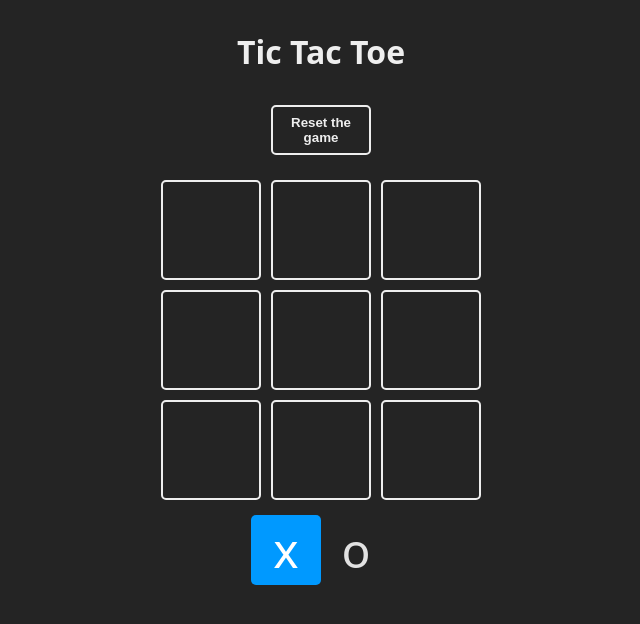
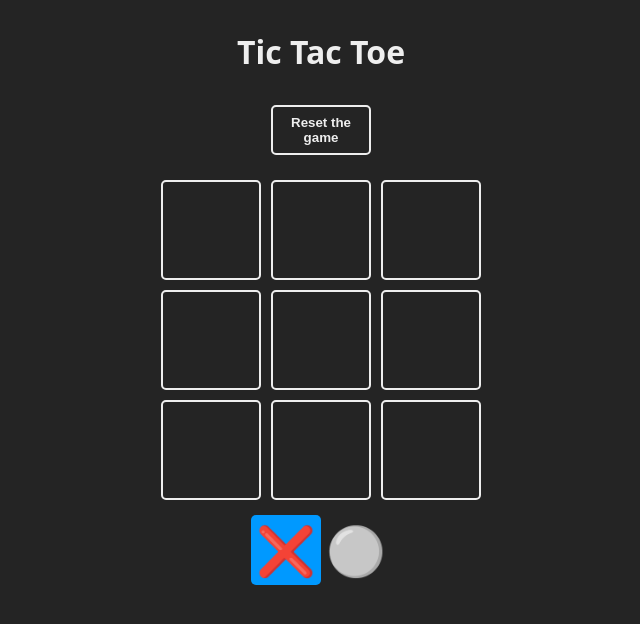
Before and after one commit to omar15hr/tic-tac-toe, a React (Vite) app: page / in a window 1280 px wide. Shown: the top 624 px of the page, without its empty margins (319-959 px from the left). Built offline with nearby package versions, Linux system fonts and the light colour scheme.

Commit message:
Cambios de emoji y componentes

```diff
--- a/src/App.jsx
+++ b/src/App.jsx
@@ -2,8 +2,9 @@ import { useState } from "react";
 import confetti from "canvas-confetti";
 import { Square } from "./components/Square";
 import { TURNS } from "./constants";
-import { checkWinner } from "./logic/board";
+import { checkWinner, checkEndGame } from "./logic/board";
 import { WinnerModal } from "./components/WinnerModal";
+import { Board } from "./components/Board";
 
 function App() {
   const [board, setBoard] = useState(Array(9).fill(null));
@@ -35,24 +36,14 @@ function App() {
     setWinner(null);
   };
 
-  const checkEndGame = (newBoard) => {
-    return newBoard.every((square) => square !== null);
-  };
+
 
   return (
     <main className="board">
       <h1>Tic Tac Toe</h1>
       <button onClick={resetGame}>Reset the game</button>
 
-      <section className="game">
-        {board.map((_, index) => {
-          return (
-            <Square key={index} index={index} updateBoard={updateBoard}>
-              {board[index]}
-            </Square>
-          );
-        })}
-      </section>
+      <Board board={board} updateBoard={updateBoard} />
 
       <section className="turn">
         <Square isSelected={turn === TURNS.X}>{TURNS.X}</Square>
--- /dev/null
+++ b/src/components/Board.jsx
@@ -0,0 +1,15 @@
+import { Square } from "./Square";
+
+export function Board({ board, updateBoard }) {
+  return (
+    <section className="game">
+      {board.map((_, index) => {
+        return (
+          <Square key={index} index={index} updateBoard={updateBoard}>
+            {board[index]}
+          </Square>
+        );
+      })}
+    </section>
+  );
+}
--- a/src/constants.js
+++ b/src/constants.js
@@ -1,4 +1,4 @@
-export const TURNS = { X: "x", O: "o" };
+export const TURNS = { X: "❌", O: "⚪" };
 
 export const WINNER_COMBOS = [
   [0, 1, 2],
--- a/src/logic/board.js
+++ b/src/logic/board.js
@@ -13,3 +13,7 @@ export const checkWinner = (boardToCheck) => {
   }
   return null;
 };
+
+export const checkEndGame = (newBoard) => {
+  return newBoard.every((square) => square !== null);
+};
```
